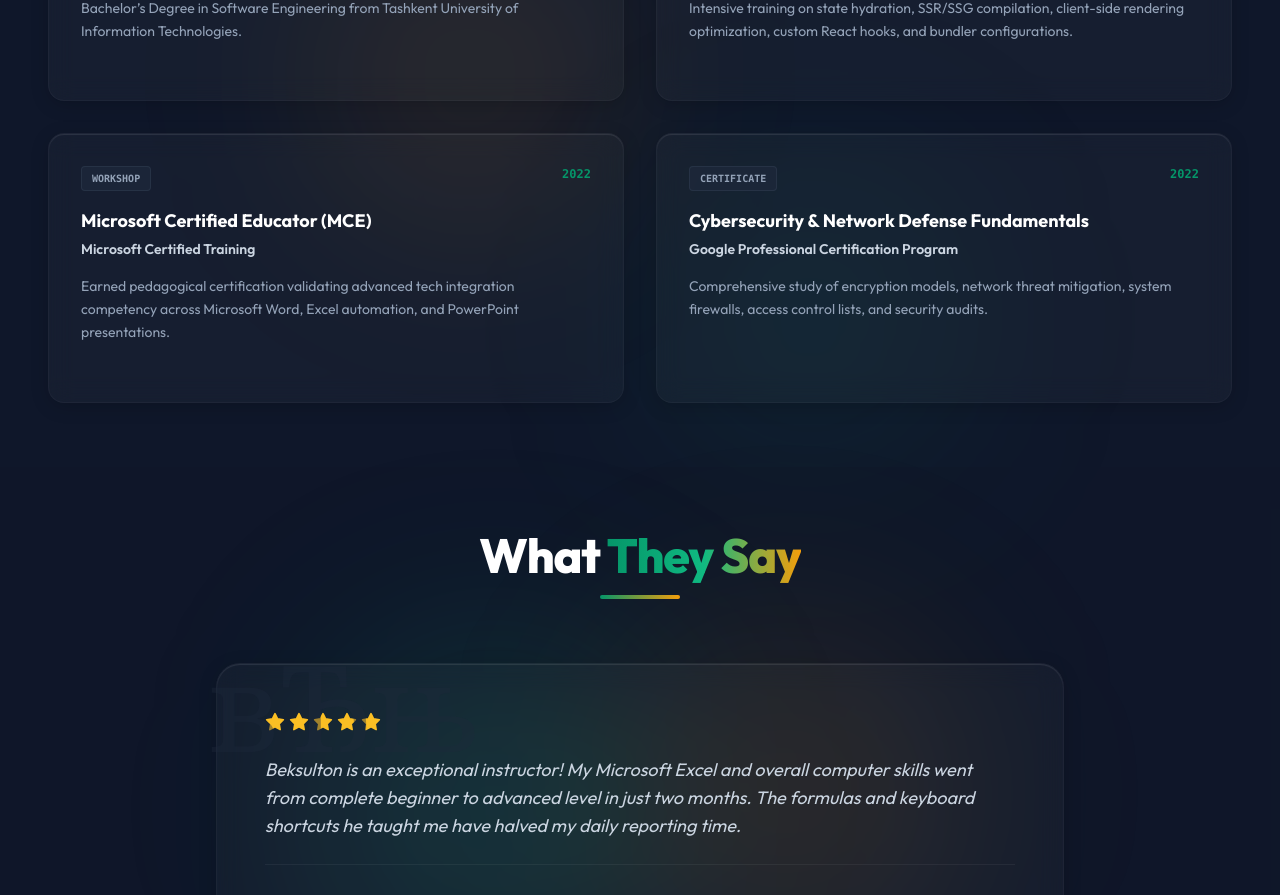
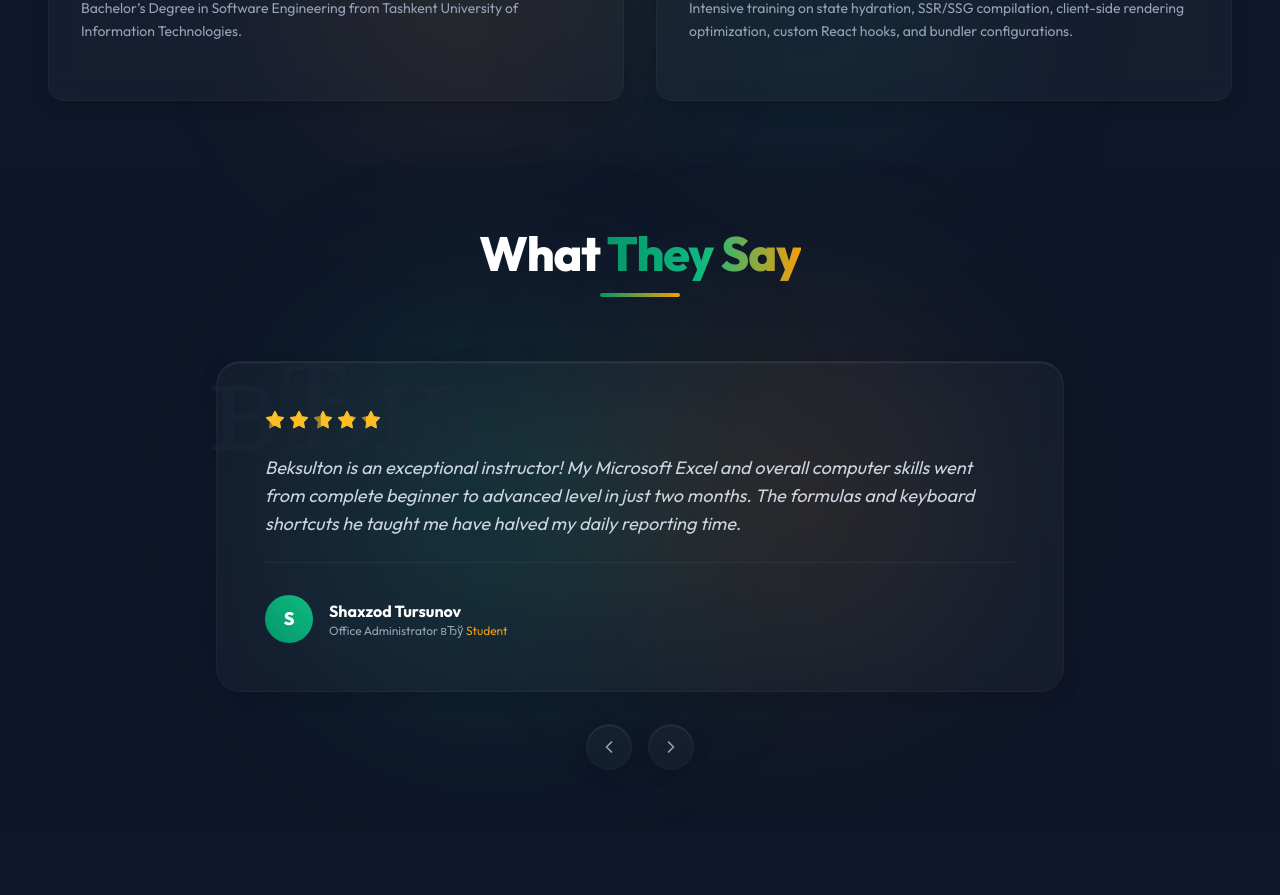
Before and after one commit to abdurakhmanov0101/portfolio, a React (Vite) app: page / in a window 1280 px wide. Shown: the part 6096-6991 px from the top of the page. Built offline with nearby package versions, Linux system fonts and the light colour scheme.

Commit message:
Remove Microsoft and Google certificates from Education section

```diff
--- a/src/sections/Education.tsx
+++ b/src/sections/Education.tsx
@@ -23,20 +23,6 @@ const educationList: EducationItem[] = [
     period: '2023',
     degreeKey: 'education.list.edu2.degree',
     detailsKey: 'education.list.edu2.details',
-    category: 'Certificate',
-  },
-  {
-    institution: 'Microsoft Certified Training',
-    period: '2022',
-    degreeKey: 'education.list.edu3.degree',
-    detailsKey: 'education.list.edu3.details',
-    category: 'Workshop',
-  },
-  {
-    institution: 'Google Professional Certification Program',
-    period: '2022',
-    degreeKey: 'education.list.edu4.degree',
-    detailsKey: 'education.list.edu4.details',
     category: 'Certificate',
   },
 ];
```
